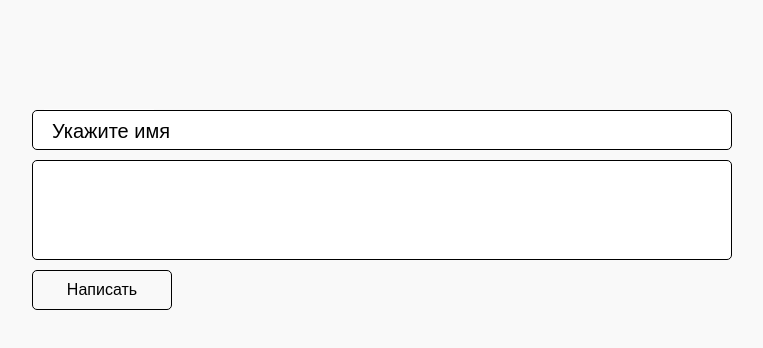
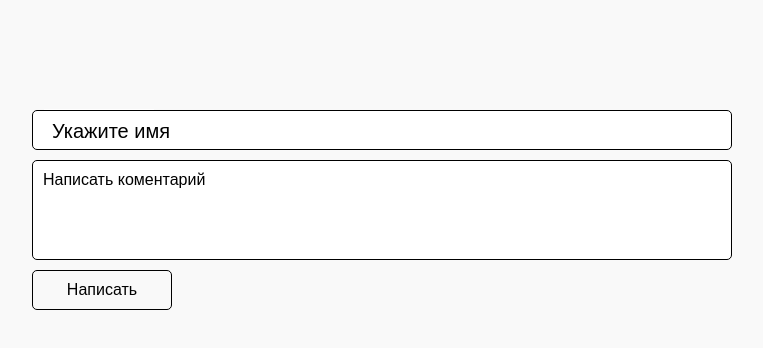
Before and after one commit to lexxmg/widget-coments-react, a React (Create React App) app: page / in a window 1280 px wide. Shown: the top 348 px of the page, without its empty margins (258-1021 px from the left). Built offline with nearby package versions, Linux system fonts and the light colour scheme.

Commit message:
add onFocus

```diff
--- a/src/components/form/Form.jsx
+++ b/src/components/form/Form.jsx
@@ -3,12 +3,12 @@ import React, { useState } from 'react';
 
 const Form = ({ addComent }) => {
   const [valueInput, setValueName] = useState('');
-  const [valueText, setValuetext] = useState('');
+  const [valueText, setValuetext] = useState('Написать коментарий');
   const submit = (e) => {
     e.preventDefault();
     addComent(valueInput, valueText);
     setValueName('');
-    setValuetext('');
+    setValuetext('Новый коментарий');
   };
 
   return (
@@ -31,6 +31,7 @@ const Form = ({ addComent }) => {
           className="form-wrapper_text"
           name="text"
           onChange={event => setValuetext(event.target.value)}
+          onFocus={() => setValuetext('')}
           value={valueText}>
         </textarea>
 
```
